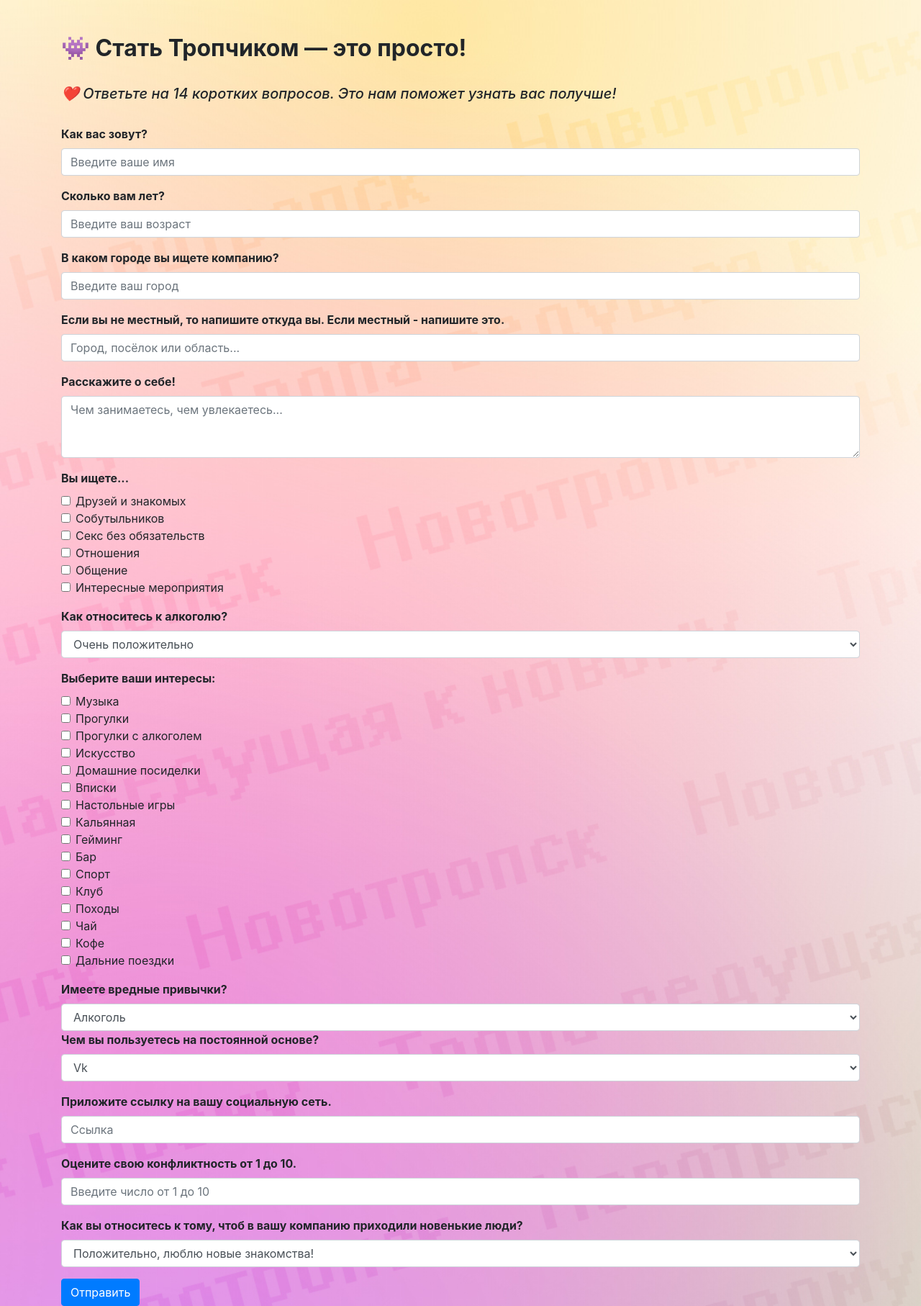
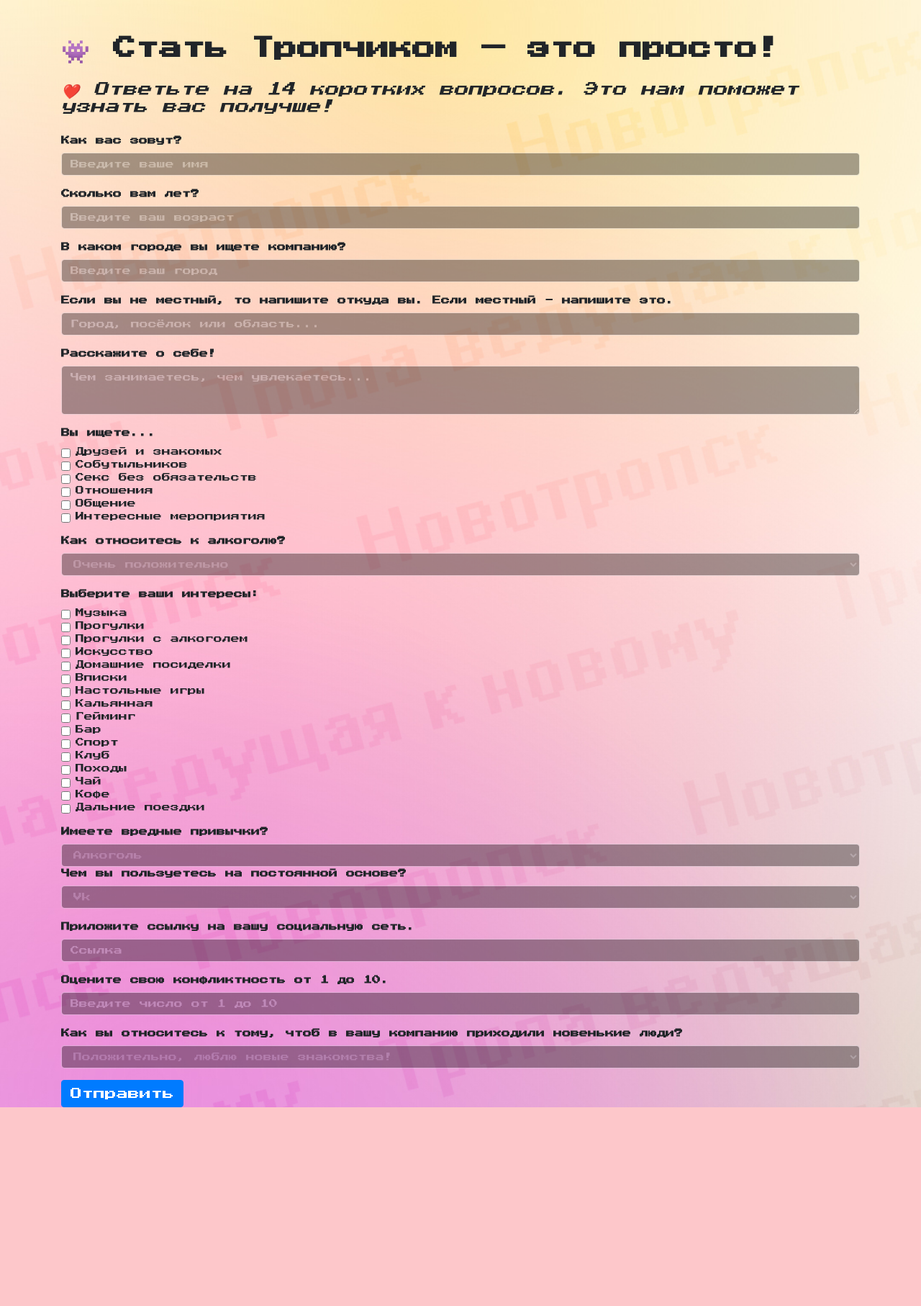
Before and after one commit to lazybulbik/form_for_revenant, a Flask app: page /1 in a window 1280 px wide. Shown: the whole page at 72% size. After the commit the page ends 1538 px from the top, so only its background shows below. Run offline with Flask 3, Linux system fonts and the light colour scheme; some libraries are stand-ins or nearby versions.

Commit message:
yet another new design

```diff
--- a/templates/form.html
+++ b/templates/form.html
@@ -5,7 +5,15 @@
   <meta name="viewport" content="width=device-width, initial-scale=1.0">
   <title>Анкета в Тропчики</title>
   <link href="https://stackpath.bootstrapcdn.com/bootstrap/4.5.2/css/bootstrap.min.css" rel="stylesheet">
+  <link rel="preconnect" href="https://fonts.googleapis.com">
+  <link rel="preconnect" href="https://fonts.gstatic.com" crossorigin>
+  <link href="https://fonts.googleapis.com/css2?family=Press+Start+2P&display=swap" rel="stylesheet">
   <style>
+    body {
+      font-family: 'Press Start 2P', sans-serif;
+      font-size: 12px;
+    }
+
     .alert {
       position: fixed;
       top: 10px;
@@ -69,6 +77,12 @@
       background-attachment: fixed;
       height: 100vh;
       margin: 0;
+    }
+
+    .form-control {
+      background-color: black;
+      opacity: 0.35;
+      font-size: 12px;
     }
   </style>
 
```
